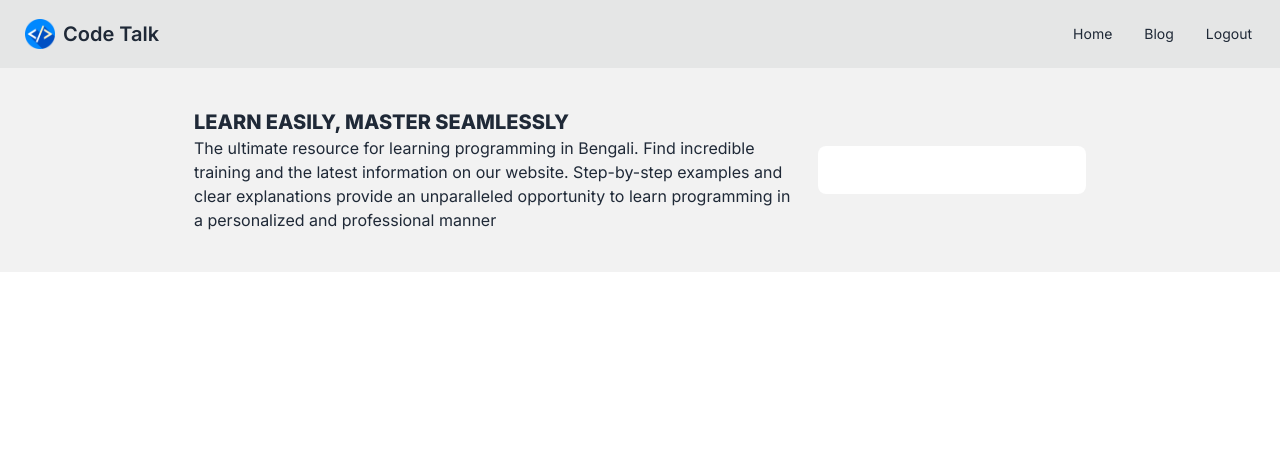
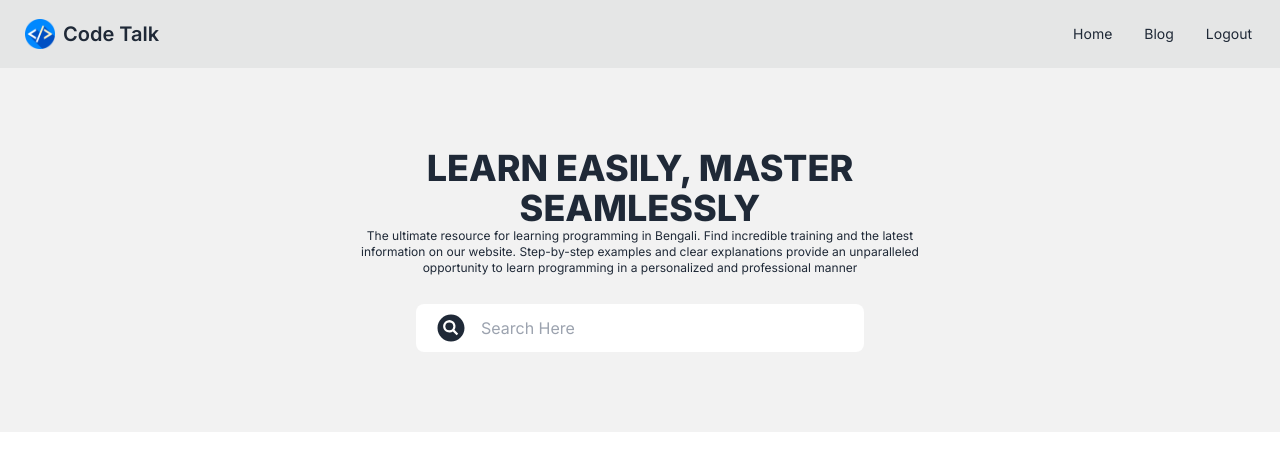
Before and after one commit to ashraf56/CodeTalk, a Next.js app: page / in a window 1280 px wide. Shown: the top 470 px of the page. Built offline with nearby package versions, Linux system fonts and the light colour scheme.

Commit message:
Header updated

```diff
--- a/src/app/Compoent/Header/Header.jsx
+++ b/src/app/Compoent/Header/Header.jsx
@@ -1,14 +1,18 @@
 import React from 'react';
+import { IoSearchCircleSharp } from "react-icons/io5";
 
 const Header = () => {
     return (
-        <div className='flex gap-6 mx-auto justify-center items-center bg-base-200  md:min-h-[90v] p-10'>
-           <div className='lg:w-3/6'>
-           <h1 className='font-extrabold text-xl uppercase'>Learn Easily, Master Seamlessly </h1>
-            <p>The ultimate resource for learning programming in Bengali. Find incredible training and the latest information on our website. Step-by-step examples and clear explanations provide an unparalleled opportunity to learn programming in a personalized and professional manner</p>
+        <div className='flex-col lg:flex gap-2 mx-auto justify-center items-center bg-base-200  md:min-h-[90v] p-20'>
+           <div className='w-full lg:w-3/6 text-center'>
+           <h1 className='font-extrabold text-4xl uppercase'>Learn Easily, Master Seamlessly </h1>
+            <p className='text-xs'>The ultimate resource for learning programming in Bengali. Find incredible training and the latest information on our website. Step-by-step examples and clear explanations provide an unparalleled opportunity to learn programming in a personalized and professional manner</p>
            </div>
-           <div className='lg:3/6'>
-            <input type="text" className='input ' />
+           <div className=' w-full lg:w-3/6 mx-auto mt-5 '>
+            <div className='bg-base-100 mx-auto  flex rounded-lg input items-center max-w-md'>
+            <span className='  text-xl '><IoSearchCircleSharp className='text-4xl' /></span><input type="text" className='bg-base-100  px-3 outline-none ' placeholder='Search Here' />
+            </div>
+
            </div>
         </div>
     );
```
